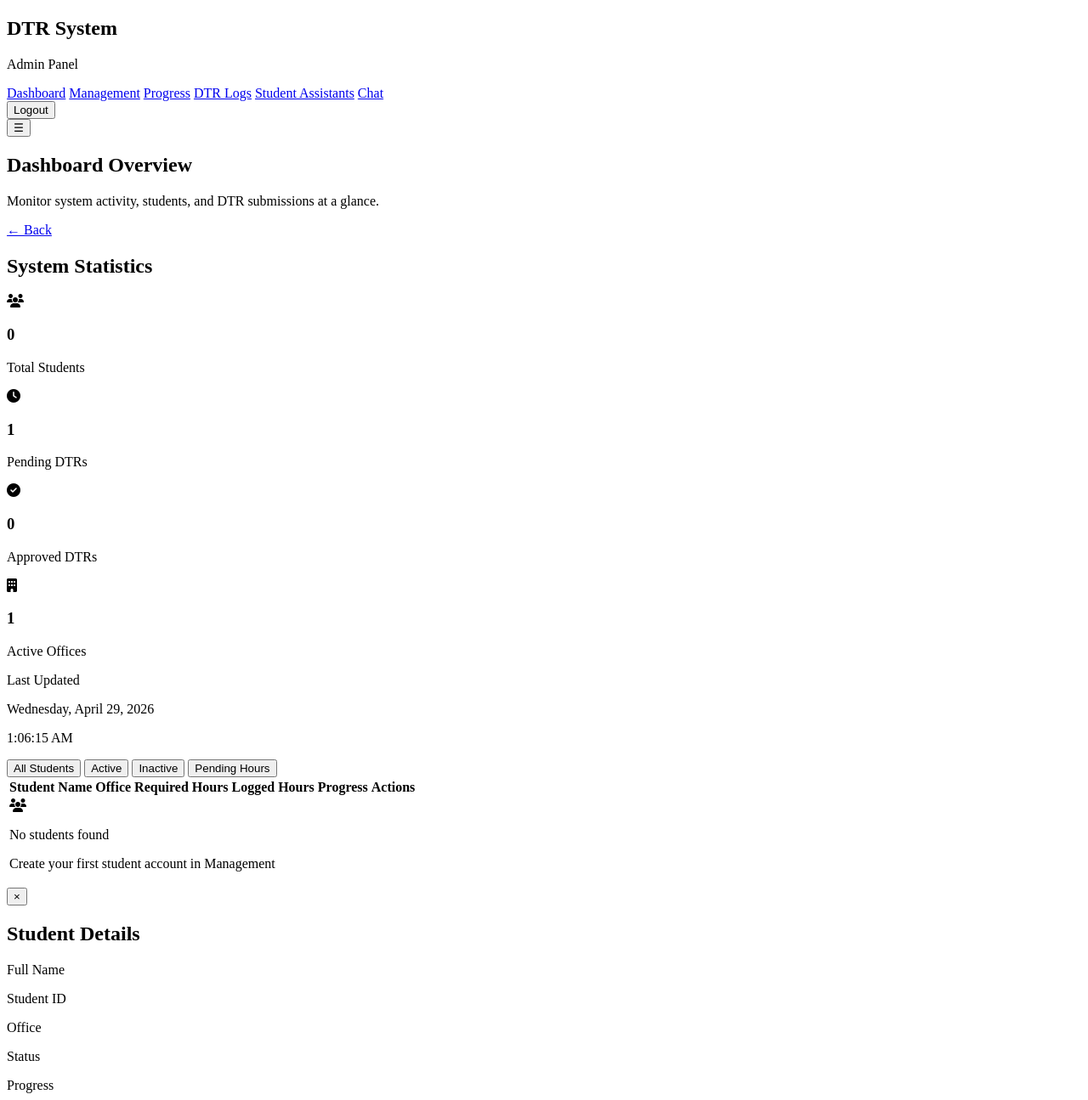
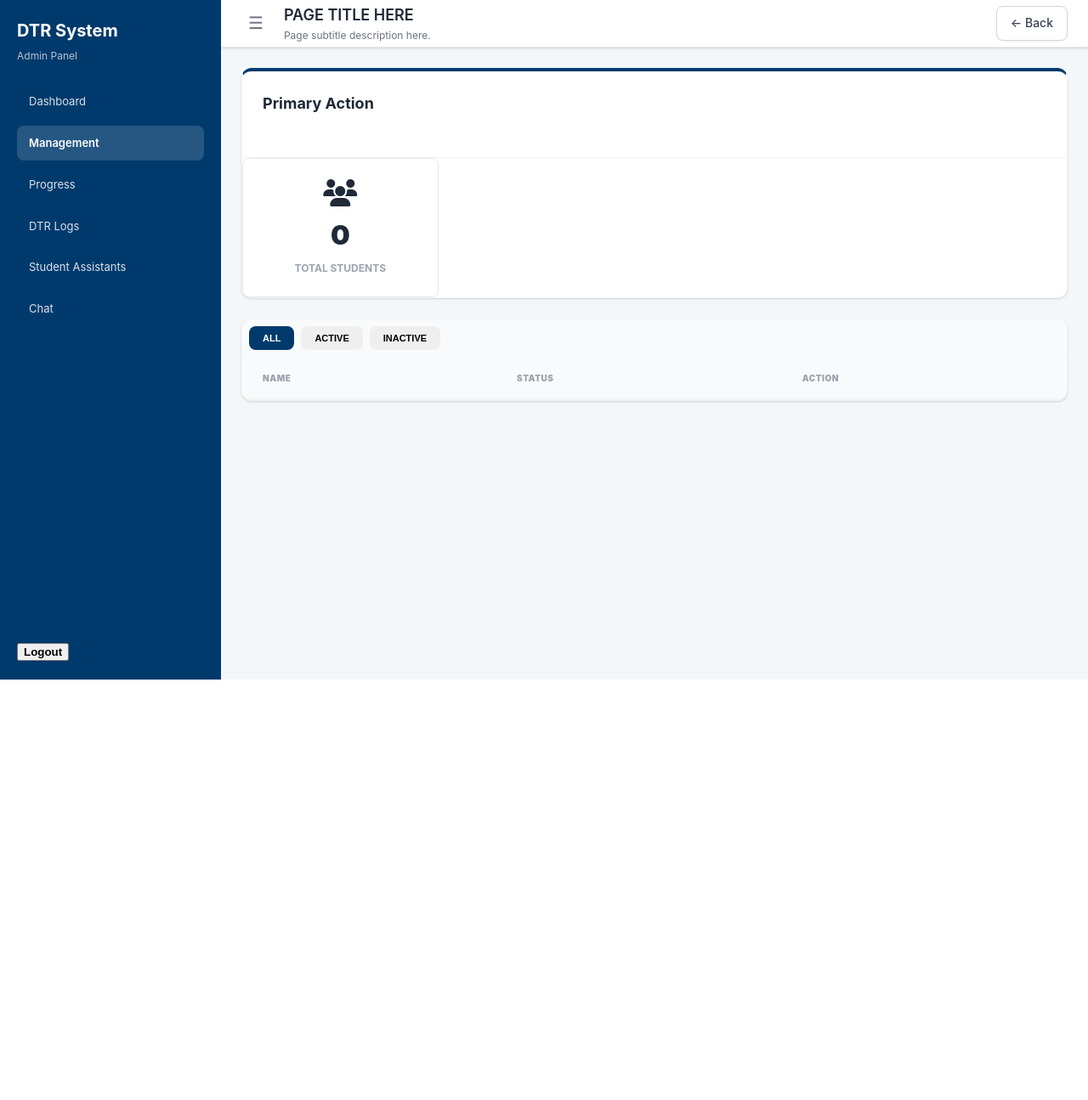
Before and after one commit to gmaravillaa/Seiki, a Django app: page /admin_dashboard/ in a window 1280 px wide. Shown: the whole page at 85% size. After the commit the page ends 800 px from the top, so only its background shows below. Run offline with Django 5.2, Linux system fonts and the light colour scheme; a user stored in the database is signed in; tables that the repository leaves empty hold one stand-in row (values such as "Sample post"); lists and menus that the app fills with data are empty.

Commit message:
Update admindashboard.html

```diff
--- a/templates/caao_admin/admindashboard.html
+++ b/templates/caao_admin/admindashboard.html
@@ -1,24 +1,188 @@
-{% load static %}
 <!DOCTYPE html>
 <html lang="en">
 <head>
     <meta charset="UTF-8">
     <meta name="viewport" content="width=device-width, initial-scale=1.0">
-    <title>Dashboard - DTR System</title>
+    <title>DTR System - Unified Design System</title>
     <link rel="stylesheet" href="https://cdnjs.cloudflare.com/ajax/libs/font-awesome/6.4.0/css/all.min.css">
-    <link rel="stylesheet" href="design-system.css">
+
+    <style>
+/* =================================================================
+   DTR SYSTEM - COMPLETE DESIGN SYSTEM (SINGLE FILE)
+   Based on User Management (BEST DESIGN) - FULLY FUNCTIONAL
+   Copy this <style> block to ALL 5 pages!
+================================================================= */
+
+/* ROOT VARIABLES - USER MGMT COLORS */
+:root {
+    --primary-blue: #003a6c;
+    --bg-light: #f4f7f9;
+    --sidebar-bg: #003a6c;
+    --card-shadow: 0 1px 3px 0 rgba(0, 0, 0, 0.1), 0 1px 2px 0 rgba(0, 0, 0, 0.06);
+    --border-color: #e5e7eb;
+}
+
+/* BASE RESET */
+* { box-sizing: border-box; margin: 0; }
+body {
+    background: var(--bg-light);
+    font-family: -apple-system, BlinkMacSystemFont, 'Segoe UI', Roboto, sans-serif;
+    color: #1f2937; line-height: 1.6;
+}
+
+/* SIDEBAR - FIXED 260PX LIKE USER MGMT */
+.sidebar {
+    width: 260px; min-height: 100vh; background: var(--sidebar-bg); color: white;
+    position: fixed; left: 0; top: 0; display: flex; flex-direction: column;
+    justify-content: space-between; transition: all 0.3s ease; padding: 1.25rem; z-index: 1000;
+}
+.sidebar.hidden { transform: translateX(-100%); }
+.sidebar h1 { font-size: 1.25rem; font-weight: 700; margin-bottom: 0.25rem; }
+.sidebar p { font-size: 0.75rem; opacity: 0.7; margin-bottom: 1.5rem; }
+.nav-item {
+    display: block; padding: 0.625rem 0.875rem; border-radius: 0.5rem; font-size: 0.8125rem;
+    color: rgba(255,255,255,0.85); text-decoration: none; margin-bottom: 0.5rem;
+    transition: all 0.2s ease;
+}
+.nav-item:hover { background: rgba(255,255,255,0.1); color: white; }
+.nav-active { background: rgba(255,255,255,0.15); font-weight: 600; color: white; }
+
+/* MAIN LAYOUT */
+.main { margin-left: 260px; min-height: 100vh; }
+.main.full { margin-left: 0; }
+
+/* HEADER - EXACT USER MGMT */
+.header {
+    background: white; height: 3.5rem; padding: 0 1.5rem; display: flex; align-items: center;
+    justify-content: space-between; box-shadow: var(--card-shadow); border-bottom: 1px solid var(--border-color);
+    position: sticky; top: 0; z-index: 100;
+}
+.header-left { display: flex; align-items: center; gap: 1rem; }
+.hamburger { background: none; border: none; font-size: 1.25rem; color: #6b7280; cursor: pointer; padding: 0.5rem; }
+.page-title { font-size: 1.125rem; font-weight: 600; color: #1f2937; margin: 0; }
+.page-subtitle { font-size: 0.75rem; color: #6b7280; margin: 0; }
+.back-btn {
+    padding: 0.5rem 1rem; background: white; border: 1px solid #d1d5db; border-radius: 0.5rem;
+    font-size: 0.875rem; font-weight: 500; color: #374151; text-decoration: none; transition: all 0.2s;
+    box-shadow: 0 1px 2px rgba(0,0,0,0.05);
+}
+.back-btn:hover { background: #f9fafb; border-color: var(--primary-blue); color: var(--primary-blue); }
+
+/* CONTENT */
+.content { padding: 1.5rem; max-width: 80rem; margin: 0 auto; }
+.space-y-6 > * + * { margin-top: 1.5rem; }
+
+/* CARDS - EXACT USER MGMT */
+.card {
+    background: white; border-radius: 0.75rem; box-shadow: var(--card-shadow);
+    border: 1px solid #f3f4f6; overflow: hidden; margin-bottom: 1.5rem;
+}
+.card-primary { border-top: 4px solid var(--primary-blue); }
+.card-header { padding: 1.5rem; border-bottom: 1px solid #f3f4f6; }
+.card-title { font-size: 1.125rem; font-weight: 700; margin: 0 0 1.5rem 0; color: #1f2937; }
+
+/* FORMS - 3-COL GRID LIKE USER MGMT */
+.form-grid { display: grid; grid-template-columns: 1fr; gap: 1.5rem; }
+@media (min-width: 768px) { .form-grid { grid-template-columns: 1fr 1fr 1fr; } }
+.form-section-title {
+    font-size: 0.6875rem; font-weight: 700; color: #9ca3af; text-transform: uppercase; margin-bottom: 0.75rem;
+}
+.form-input {
+    width: 100%; padding: 0.5rem 1rem; border: 1px solid #d1d5db; border-radius: 0.5rem; font-size: 0.875rem;
+    transition: all 0.2s ease;
+}
+.form-input:focus { outline: none; border-color: var(--primary-blue); box-shadow: 0 0 0 3px rgba(0,58,108,0.1); }
+.radio-group { display: grid; grid-template-columns: 1fr; gap: 1rem; }
+@media (min-width: 640px) { .radio-group { grid-template-columns: repeat(3, 1fr); } }
+.radio-label { display: flex; align-items: center; gap: 0.5rem; font-size: 0.875rem; cursor: pointer; }
+
+/* BUTTONS - UNIFIED */
+.btn-primary {
+    padding: 0.75rem 2rem; background: var(--primary-blue); color: white; border: none; border-radius: 0.5rem;
+    font-weight: 900; font-size: 0.6875rem; text-transform: uppercase; cursor: pointer; transition: all 0.2s;
+}
+.btn-primary:hover { background: #002954; transform: translateY(-1px); }
+.btn-secondary {
+    padding: 0.5rem 1rem; background: white; border: 1px solid #d1d5db; border-radius: 0.5rem;
+    font-size: 0.875rem; font-weight: 500; color: #374151; text-decoration: none; transition: all 0.2s;
+}
+.btn-secondary:hover { background: #f9fafb; border-color: var(--primary-blue); color: var(--primary-blue); }
+
+/* TABLES - EXACT USER MGMT */
+.table-container { overflow-x: auto; }
+.table-filters {
+    padding: 0.5rem; border-bottom: 1px solid #f3f4f6; background: #f9fafb; display: flex; flex-wrap: wrap; gap: 0.5rem;
+}
+.filter-btn {
+    padding: 0.5rem 1rem; font-size: 0.6875rem; font-weight: 700; text-transform: uppercase; border-radius: 0.5rem;
+    border: none; cursor: pointer; transition: all 0.2s;
+}
+.filter-btn.active { background: var(--primary-blue); color: white; }
+.filter-btn:not(.active):hover { background: #f3f4f6; }
+table.table { width: 100%; border-collapse: collapse; font-size: 0.875rem; }
+th {
+    background: #f9fafb; padding: 1rem 1.5rem; text-align: left; font-size: 0.625rem; color: #9ca3af;
+    font-weight: 900; text-transform: uppercase; letter-spacing: 0.05em; border-bottom: 2px solid #f3f4f6;
+}
+td { padding: 1rem 1.5rem; border-bottom: 1px solid #f9fafb; }
+tbody tr:hover { background: rgba(0,58,108,0.05); transition: background 0.2s ease; }
+.role-badge {
+    font-size: 0.625rem; font-weight: 900; text-transform: uppercase; padding: 0.25rem 0.5rem; border-radius: 0.25rem;
+}
+.username-bold { font-weight: 700; color: var(--primary-blue); }
+.action-btn { padding: 0.25rem; background: none; border: none; cursor: pointer; margin-right: 0.5rem; transition: color 0.2s; }
+.action-btn:hover { color: var(--primary-blue) !important; }
+
+/* STATS CARDS */
+.stat-grid { display: grid; grid-template-columns: 1fr; gap: 1rem; }
+@media (min-width: 768px) { .stat-grid { grid-template-columns: repeat(2, 1fr); } }
+@media (min-width: 1024px) { .stat-grid { grid-template-columns: repeat(4, 1fr); } }
+.stat-card { text-align: center; padding: 1.5rem; border: 1px solid #e5e7eb; border-radius: 0.5rem; }
+.stat-icon { font-size: 2rem; margin-bottom: 0.5rem; display: block; }
+.stat-number { font-size: 2rem; font-weight: 900; margin-bottom: 0.25rem; }
+.stat-label { font-size: 0.75rem; font-weight: 700; text-transform: uppercase; color: #9ca3af; }
+
+/* MODALS */
+.modal-overlay {
+    position: fixed; inset: 0; background: rgba(0,0,0,0.5); display: flex; align-items: center; justify-content: center;
+    z-index: 2000; padding: 1rem;
+}
+.modal {
+    background: white; max-width: 32rem; width: 100%; border-radius: 0.75rem; box-shadow: var(--card-shadow);
+    max-height: 90vh; overflow-y: auto; position: relative;
+}
+.modal-close { position: absolute; top: 1rem; right: 1.25rem; font-size: 1.5rem; color: #6b7280; font-weight: bold; }
+
+/* UTILITIES */
+.bg-gray-50 { background-color: #f9fafb; }
+.text-gray-500 { color: #6b7280; }
+.font-bold { font-weight: 700; }
+.inline { display: inline; }
+
+/* MOBILE */
+@media (max-width: 768px) {
+    .sidebar { transform: translateX(-100%); }
+    .main { margin-left: 0; }
+    .form-grid, .radio-group, .stat-grid { grid-template-columns: 1fr; }
+    .content { padding: 1rem; }
+}
+
+/* =================================================================
+   END CSS - START JS FUNCTIONS (UNIVERSAL FOR ALL PAGES)
+================================================================= */
+</style>
 </head>
 
 <body>
-
-<!-- SIDEBAR - IDENTICAL -->
+<!-- UNIVERSAL TEMPLATE - COPY TO ALL PAGES -->
+<!-- SIDEBAR TEMPLATE -->
 <aside id="sidebar" class="sidebar">
     <div>
         <h1>DTR System</h1>
         <p>Admin Panel</p>
         <nav class="space-y-2">
-            <a href="{% url 'admin_dashboard' %}" class="nav-item nav-active">Dashboard</a>
-            <a href="{% url 'user_management' %}" class="nav-item">Management</a>
+            <a href="{% url 'admin_dashboard' %}" class="nav-item">Dashboard</a>
+            <a href="{% url 'user_management' %}" class="nav-item nav-active">Management</a>
             <a href="{% url 'user_progress' %}" class="nav-item">Progress</a>
             <a href="{% url 'dtr_records' %}" class="nav-item">DTR Logs</a>
             <a href="{% url 'student_assistants' %}" class="nav-item">Student Assistants</a>
@@ -28,122 +192,71 @@
     <div class="p-4">
         <form method="POST" action="{% url 'logout' %}">
             {% csrf_token %}
-            <button class="w-full bg-white text-[#003A6C] font-bold py-2 rounded-lg">Logout</button>
+            <button class="w-full bg-white text-[#003A6C] font-bold py-2 rounded-lg w-full">Logout</button>
         </form>
     </div>
 </aside>
 
-<!-- MAIN -->
+<!-- MAIN TEMPLATE -->
 <div id="main" class="main">
-    <!-- HEADER - EXACT USER MANAGEMENT STYLE -->
+    <!-- HEADER TEMPLATE -->
     <header class="header">
         <div class="header-left">
             <button onclick="toggleSidebar()" class="hamburger">☰</button>
             <div>
-                <h2 class="page-title">Dashboard Overview</h2>
-                <p class="page-subtitle">Monitor system activity, students, and DTR submissions at a glance.</p>
+                <h2 class="page-title">PAGE TITLE HERE</h2>
+                <p class="page-subtitle">Page subtitle description here.</p>
             </div>
         </div>
-        <!-- BACK BUTTON LIKE USER MGMT -->
         <a href="#" onclick="history.back()" class="back-btn">← Back</a>
     </header>
 
-    <!-- CONTENT - EXACT USER MANAGEMENT FLOW -->
-    <div class="content space-y-6">
-
-        <!-- PRIMARY ACTION CARD #1 - STATS OVERVIEW (LIKE CREATE FORM) -->
+    <!-- CONTENT TEMPLATE -->
+    <div class="content">
+        <!-- PRIMARY ACTION CARD -->
         <div class="card card-primary">
             <div class="card-header">
-                <h2 class="card-title">System Statistics</h2>
+                <h2 class="card-title">Primary Action</h2>
             </div>
-            <div class="p-6 grid grid-cols-1 md:grid-cols-2 lg:grid-cols-4 gap-6">
-                <div class="text-center p-4 border rounded-lg hover:bg-gray-50">
-                    <i class="fas fa-users text-3xl text-[#003A6C] mb-2 block"></i>
-                    <h3 class="text-2xl font-black text-[#003A6C] mb-1">{{ total_students|default:0 }}</h3>
-                    <p class="text-sm font-bold text-gray-500 uppercase">Total Students</p>
-                </div>
-                <div class="text-center p-4 border rounded-lg hover:bg-gray-50">
-                    <i class="fas fa-clock text-3xl text-orange-500 mb-2 block"></i>
-                    <h3 class="text-2xl font-black text-orange-500 mb-1">{{ pending_dtrs|default:0 }}</h3>
-                    <p class="text-sm font-bold text-gray-500 uppercase">Pending DTRs</p>
-                </div>
-                <div class="text-center p-4 border rounded-lg hover:bg-gray-50">
-                    <i class="fas fa-check-circle text-3xl text-green-600 mb-2 block"></i>
-                    <h3 class="text-2xl font-black text-green-600 mb-1">{{ approved_dtrs|default:0 }}</h3>
-                    <p class="text-sm font-bold text-gray-500 uppercase">Approved DTRs</p>
-                </div>
-                <div class="text-center p-4 border rounded-lg hover:bg-gray-50">
-                    <i class="fas fa-building text-3xl text-indigo-600 mb-2 block"></i>
-                    <h3 class="text-2xl font-black text-indigo-600 mb-1">{{ active_offices|default:0 }}</h3>
-                    <p class="text-sm font-bold text-gray-500 uppercase">Active Offices</p>
-                </div>
-            </div>
-            <!-- LIVE CLOCK - LIKE USER MGMT SUBTITLE -->
-            <div class="p-6 pt-0 border-t bg-gray-50">
-                <div class="flex justify-between items-center text-sm">
-                    <span class="font-bold text-gray-500 uppercase">Last Updated</span>
-                    <div>
-                        <p id="date" class="font-bold"></p>
-                        <p id="time" class="text-xs text-gray-400"></p>
+            <!-- PUT YOUR MAIN FORM/CONTENT HERE -->
+            <div class="p-6">
+                <!-- Example stats -->
+                <div class="stat-grid">
+                    <div class="stat-card">
+                        <i class="fas fa-users stat-icon text-[#003A6C]"></i>
+                        <div class="stat-number">{{ total_students|default:0 }}</div>
+                        <div class="stat-label">Total Students</div>
                     </div>
                 </div>
             </div>
         </div>
 
-        <!-- SECONDARY CARD #2 - DATA TABLE WITH FILTERS (EXACT LIKE USER MGMT) -->
+        <!-- SECONDARY TABLE CARD -->
         <div class="card">
-            <!-- FILTER BAR - EXACT LIKE USER MGMT -->
             <div class="table-filters">
-                <button onclick="filterStudents('all')" class="filter-btn active">All Students</button>
-                <button onclick="filterStudents('Active')" class="filter-btn">Active</button>
-                <button onclick="filterStudents('Inactive')" class="filter-btn">Inactive</button>
-                <button onclick="filterStudents('Pending')" class="filter-btn">Pending Hours</button>
+                <button onclick="filterTable('all')" class="filter-btn active">All</button>
+                <button onclick="filterTable('active')" class="filter-btn">Active</button>
+                <button onclick="filterTable('inactive')" class="filter-btn">Inactive</button>
             </div>
-
-            <!-- TABLE - EXACT USER MGMT STYLE -->
             <div class="table-container">
-                <table class="table" id="dashboardTable">
+                <table class="table" id="mainTable">
                     <thead>
                         <tr>
-                            <th>Student Name</th>
-                            <th>Office</th>
-                            <th>Required Hours</th>
-                            <th>Logged Hours</th>
-                            <th>Progress</th>
-                            <th class="text-right">Actions</th>
+                            <th>Name</th>
+                            <th>Status</th>
+                            <th>Action</th>
                         </tr>
                     </thead>
                     <tbody>
-                        {% for student in students %}
-                        <tr class="student-row hover:bg-blue-50/20 transition"
-                            data-status="{% if student.total_hours >= student.userprofile.required_hours %}Active{% elif student.total_hours > 0 %}Pending{% else %}Inactive{% endif %}">
-                            <td class="username-bold font-medium">{{ student.get_full_name }}</td>
-                            <td class="text-sm text-gray-500">{{ student.userprofile.office|default:"N/A" }}</td>
-                            <td class="font-medium">{{ student.userprofile.required_hours|default:0 }} hrs</td>
-                            <td class="font-semibold text-[#003A6C]">{{ student.total_hours|default:0 }} hrs</td>
-                            <td>
-                                <span class="role-badge bg-green-100 text-green-800">
-                                    {% if student.total_hours >= student.userprofile.required_hours %}Complete{% else %}{{ student.progress|floatformat:0 }}%{% endif %}
-                                </span>
-                            </td>
+                        <!-- YOUR TABLE ROWS HERE -->
+                        {% for item in items %}
+                        <tr class="table-row" data-status="{{ item.status }}">
+                            <td class="username-bold">{{ item.name }}</td>
+                            <td><span class="role-badge">{{ item.status }}</span></td>
                             <td class="text-right">
-                                <button onclick="openProgress({{ student.id }})" class="action-btn text-blue-500 hover:text-[#003A6C]">
+                                <button onclick="openModal({{ item.id }})" class="action-btn text-blue-500">
                                     <i class="fas fa-eye"></i>
                                 </button>
-                                <form method="POST" action="{% url 'delete_user' student.id %}" class="inline">
-                                    {% csrf_token %}
-                                    <button type="submit" onclick="return confirm('Delete {{ student.get_full_name }}?')" class="action-btn text-red-400 hover:text-red-500">
-                                        <i class="fas fa-trash-alt"></i>
-                                    </button>
-                                </form>
-                            </td>
-                        </tr>
-                        {% empty %}
-                        <tr>
-                            <td colspan="6" class="text-center py-12 text-gray-500">
-                                <i class="fas fa-users text-5xl mb-4 text-gray-300"></i>
-                                <p class="text-lg font-semibold">No students found</p>
-                                <p class="text-sm">Create your first student account in Management</p>
                             </td>
                         </tr>
                         {% endfor %}
@@ -154,78 +267,57 @@
     </div>
 </div>
 
-<!-- MODAL - SAME AS BEFORE -->
-<div id="studentModal" class="modal-overlay hidden">
-    <div class="modal p-6">
-        <button onclick="closeModal()" class="text-gray-500 text-2xl font-bold absolute top-4 right-5">×</button>
-        <h2 class="text-2xl font-black mb-6 text-[#003A6C]">Student Details</h2>
-        <!-- Modal content unchanged -->
-        <div class="space-y-5">
-            <div><p class="form-section-title">Full Name</p><p id="modalName" class="font-black text-2xl"></p></div>
-            <div><p class="form-section-title">Student ID</p><p id="modalID" class="font-semibold"></p></div>
-            <div><p class="form-section-title">Office</p><p id="modalOffice" class="font-semibold"></p></div>
-            <div><p class="form-section-title">Status</p><span id="modalStatus" class="role-badge"></span></div>
-            <div>
-                <div class="flex justify-between font-semibold mb-3 text-sm">
-                    <span class="text-gray-500">Progress</span><span id="modalPercent"></span>
-                </div>
-                <div class="w-full h-4 bg-gray-200 rounded-full overflow-hidden">
-                    <div id="progressBar" class="h-full bg-gradient-to-r from-[#003A6C] to-blue-500 rounded-full w-0 transition-all duration-700"></div>
-                </div>
-            </div>
-        </div>
-    </div>
-</div>
-
-<!-- JS - ENHANCED WITH USER MGMT FILTER LOGIC -->
+<!-- UNIVERSAL JS FUNCTIONS -->
 <script>
+/* MOBILE SIDEBAR TOGGLE - ALL PAGES */
 function toggleSidebar() {
     document.getElementById('sidebar').classList.toggle('hidden');
     document.getElementById('main').classList.toggle('full');
 }
 
-// DATE/TIME - SAME
-function updateDateTime() {
-    const now = new Date();
-    document.getElementById('date').textContent = now.toLocaleDateString('en-US', {weekday: 'long', month: 'long', day: 'numeric', year: 'numeric'});
-    document.getElementById('time').textContent = now.toLocaleTimeString('en-US');
-}
-setInterval(updateDateTime, 1000); updateDateTime();
-
-// TABLE FILTER - EXACT LIKE USER MANAGEMENT
-function filterStudents(status) {
-    const rows = document.querySelectorAll('.student-row');
+/* UNIVERSAL TABLE FILTER - LIKE USER MGMT */
+function filterTable(status) {
+    const rows = document.querySelectorAll('.table-row');
     const buttons = document.querySelectorAll('.filter-btn');
-
-    // Update active button
     buttons.forEach(btn => btn.classList.remove('active'));
     event.target.classList.add('active');
-
-    // Filter rows
     rows.forEach(row => {
         row.style.display = (status === 'all' || row.dataset.status === status) ? 'table-row' : 'none';
     });
 }
 
-// MODAL - SAME
-function openProgress(id) {
-    fetch(`/user-progress/${id}/json/`).then(res => res.json()).then(data => {
-        document.getElementById('studentModal').classList.remove('hidden');
-        document.getElementById('modalName').textContent = data.name;
-        document.getElementById('modalID').textContent = data.student_id;
-        document.getElementById('modalOffice').textContent = data.office;
-        document.getElementById('modalPercent').textContent = data.percent + '%';
-        const status = document.getElementById('modalStatus');
-        status.textContent = data.status;
-        status.style.background = data.status === 'Active' ? '#d1fae5' : '#f1f5f9';
-        status.style.color = data.status === 'Active' ? '#065f46' : '#475569';
-        document.getElementById('progressBar').style.width = data.percent + '%';
-    });
+/* FORM PASSWORD VALIDATION - LIKE USER MGMT */
+function validateForm(formId) {
+    const form = document.getElementById(formId);
+    if (form) {
+        form.addEventListener('submit', function(e) {
+            const pass1 = document.getElementById('password')?.value;
+            const pass2 = document.getElementById('confirm_password')?.value;
+            if (pass1 && pass2 && pass1 !== pass2) {
+                e.preventDefault();
+                alert('Passwords do not match!');
+                return false;
+            }
+        });
+    }
 }
 
-function closeModal() {
-    document.getElementById('studentModal').classList.add('hidden');
+/* UNIVERSAL MODAL */
+function openModal(id) {
+    // Your modal logic here
+    console.log('Open modal for ID:', id);
 }
+validateForm('registrationForm'); // Auto-init if form exists
+
+/* LIVE CLOCK - DASHBOARD */
+function updateClock() {
+    const now = new Date();
+    const dateEl = document.getElementById('date');
+    const timeEl = document.getElementById('time');
+    if (dateEl) dateEl.textContent = now.toLocaleDateString('en-US', {weekday: 'long', month: 'long', day: 'numeric'});
+    if (timeEl) timeEl.textContent = now.toLocaleTimeString('en-US');
+}
+setInterval(updateClock, 1000); updateClock();
 </script>
 
 </body>
```
